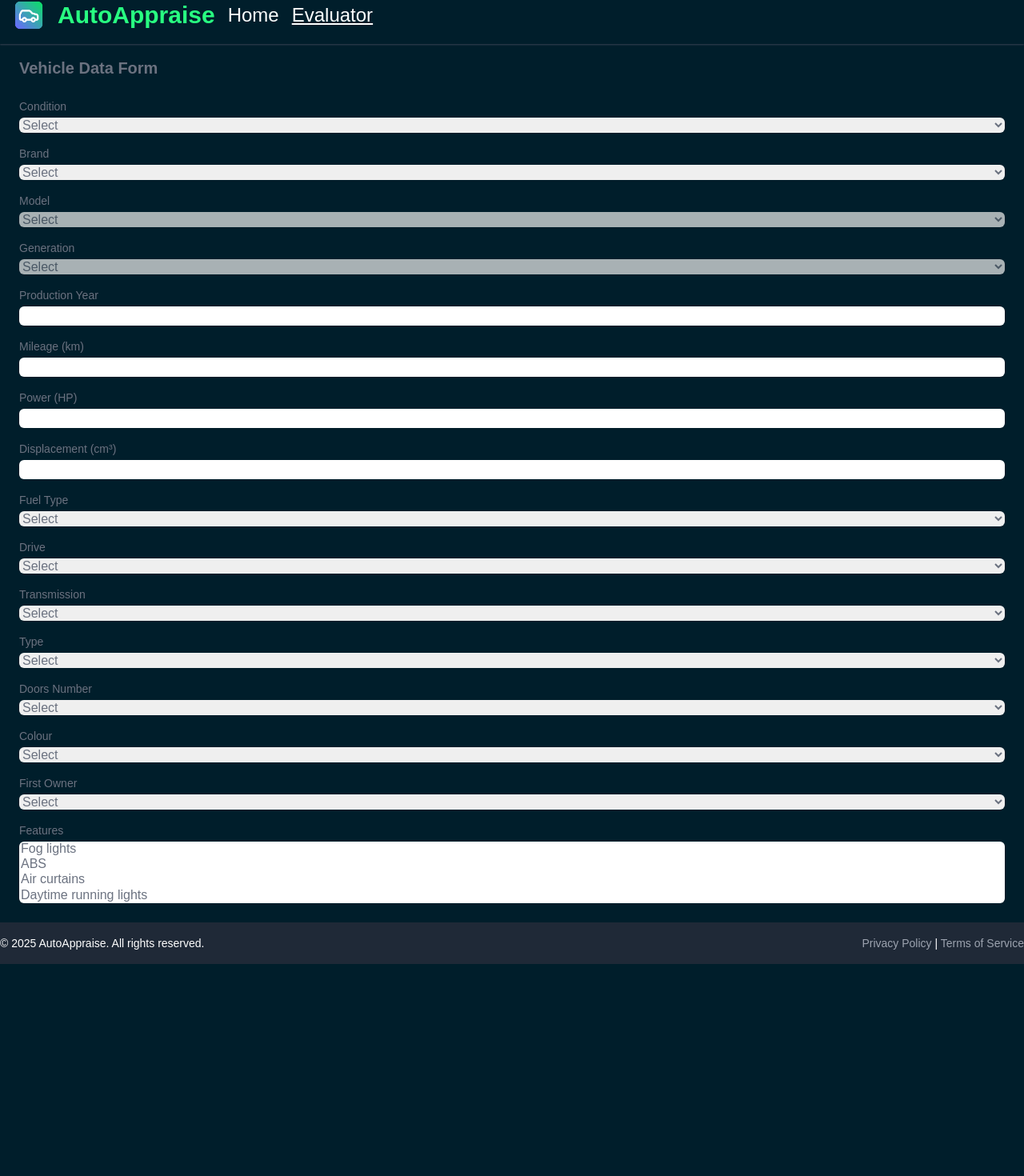
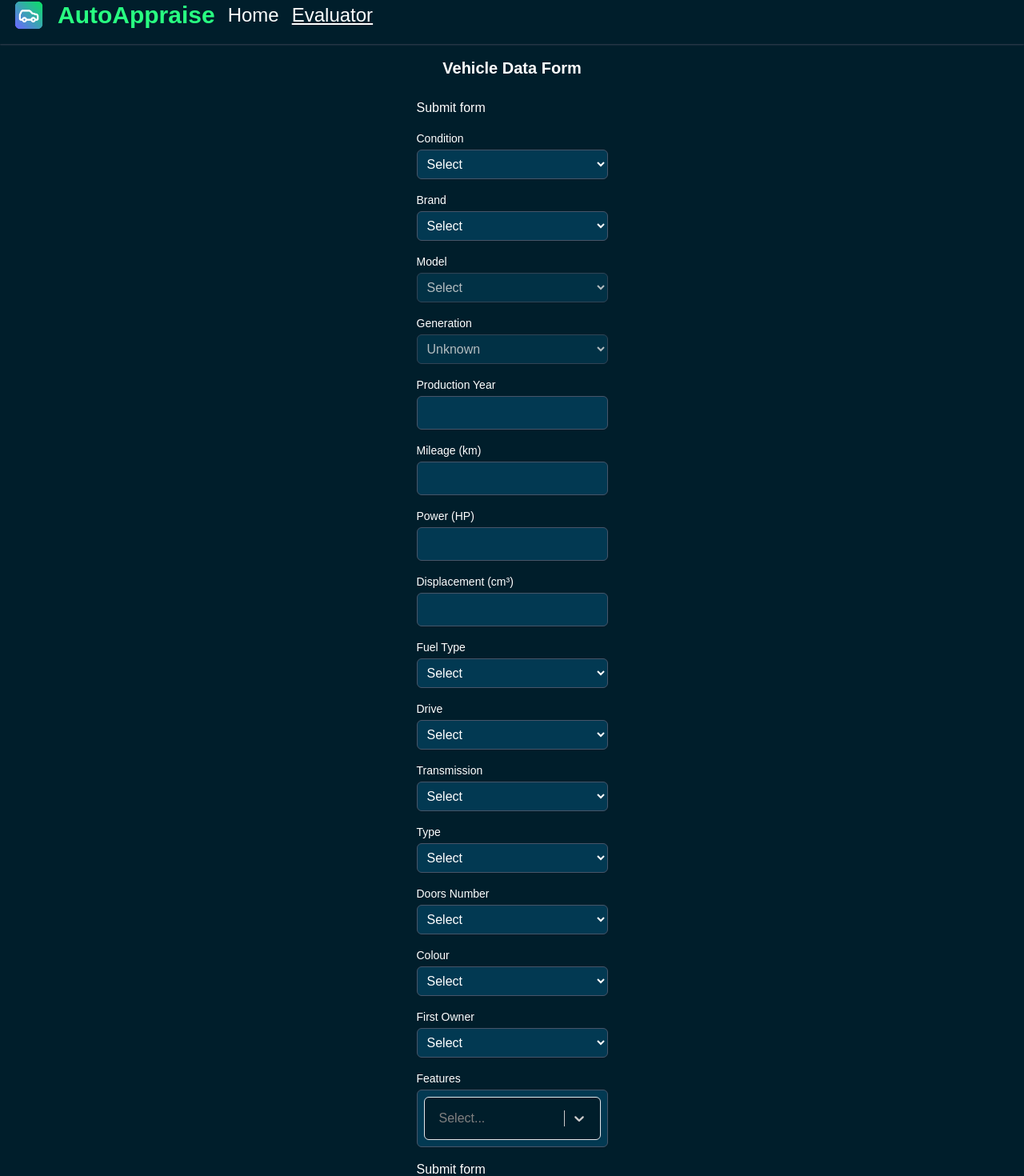
Before and after one commit to mszal449/Car-Price-Evaluator-Interface, a Next.js app in the folder app/: page /evaluator in a window 1280 px wide. Shown: the part 17-1487 px from the top of the page at 80% size. Before the commit the page ends 1222 px from the top, so only its background shows below. Built offline with nearby package versions, Linux system fonts and the light colour scheme.

Commit message:
Add form styles and handle data input

```diff
--- a/app/app/evaluator/page.tsx
+++ b/app/app/evaluator/page.tsx
@@ -1,6 +1,8 @@
 "use client";
 
 import { useState, useEffect } from "react";
+import Select, { StylesConfig } from "react-select";
+import { MultiValue } from 'react-select';
 
 type VehicleModel = {
   vehicle_model: string;
@@ -13,7 +15,7 @@ type VehicleBrand = {
   vehicle_model: VehicleModel[];
 };
 
-type ResultJSON = {
+type FormOptions = {
   condition: string[];
   vehicle_brand: VehicleBrand[];
   fuel_type: string[];
@@ -25,16 +27,18 @@ type ResultJSON = {
   features: string[];
 };
 
+
+interface FeatureOption {
+  value: string;
+  label: string;
+}
+
+
 export default function DynamicForm() {
-  const [data, setData] = useState<ResultJSON | null>(null);
-  const [selectedBrand, setSelectedBrand] = useState<string>("");
-  const [selectedModel, setSelectedModel] = useState<string>("");
-  const [selectedGeneration, setSelectedGeneration] = useState<string>("");
-  const [selectedVersion, setSelectedVersion] = useState<string>("");
-  const [models, setModels] = useState<string[]>([]);
-  const [generations, setGenerations] = useState<string[]>([]);
-  const [versions, setVersions] = useState<string[]>([]);
+  // All avaiable form options
+  const [formOptions, setFormOptions] = useState<FormOptions | null>(null);
 
+  // Current form state values
   const [formState, setFormState] = useState({
     price: "",
     condition: "",
@@ -52,18 +56,28 @@ export default function DynamicForm() {
     features: [] as string[],
   });
 
+
+  const [selectedBrand, setSelectedBrand] = useState<string>("");
+  const [selectedModel, setSelectedModel] = useState<string>("");
+  const [selectedGeneration, setSelectedGeneration] = useState<string>("Unknown");
+  const [selectedVersion, setSelectedVersion] = useState<string>("");
+  const [models, setModels] = useState<string[]>([]);
+  const [generations, setGenerations] = useState<string[]>([]);
+  const [versions, setVersions] = useState<string[]>([]);
+
+
   // Fetch data from the JSON file or API
   useEffect(() => {
     fetch("/unique_values.json")
       .then((res) => res.json())
-      .then((jsonData: ResultJSON) => setData(jsonData))
-      .catch((err) => console.error("Error fetching data:", err));
+      .then((jsonData: FormOptions) => setFormOptions(jsonData))
+      .catch((err) => console.error("Error fetching data:", err))
   }, []);
 
   // Update models when brand changes
   useEffect(() => {
-    if (selectedBrand && data) {
-      const brandData = data.vehicle_brand.find(
+    if (selectedBrand && formOptions) {
+      const brandData = formOptions.vehicle_brand.find(
         (brand) => brand.name === selectedBrand
       );
       setModels(
@@ -73,12 +87,12 @@ export default function DynamicForm() {
       setGenerations([]);
       setVersions([]);
     }
-  }, [selectedBrand, data]);
+  }, [selectedBrand, formOptions]);
 
   // Update generations when model changes
   useEffect(() => {
-    if (selectedModel && data) {
-      const brandData = data.vehicle_brand.find(
+    if (selectedModel && formOptions) {
+      const brandData = formOptions.vehicle_brand.find(
         (brand) => brand.name === selectedBrand
       );
       const modelData = brandData?.vehicle_model.find(
@@ -88,12 +102,12 @@ export default function DynamicForm() {
       setSelectedGeneration("");
       setVersions([]);
     }
-  }, [selectedModel, selectedBrand, data]);
+  }, [selectedModel, selectedBrand, formOptions]);
 
   // Update versions when generation changes
   useEffect(() => {
-    if (selectedModel && data) {
-      const brandData = data.vehicle_brand.find(
+    if (selectedModel && formOptions) {
+      const brandData = formOptions.vehicle_brand.find(
         (brand) => brand.name === selectedBrand
       );
       const modelData = brandData?.vehicle_model.find(
@@ -102,20 +116,78 @@ export default function DynamicForm() {
       setVersions(modelData?.vehicle_version || []);
       setSelectedVersion("");
     }
-  }, [selectedGeneration, selectedModel, selectedBrand, data]);
+  }, [selectedGeneration, selectedModel, selectedBrand, formOptions]);
 
   const handleInputChange = (
     field: string,
     value: string | number | string[]
   ) => {
     setFormState((prev) => ({ ...prev, [field]: value }));
+    console.log(formState);
   };
 
+  const featureOptions: FeatureOption[] = formOptions?.features.map((feature) => ({
+    value: feature,
+    label: feature,
+  })) || [];
+
+  const handleFeaturesChange = (selectedOptions: MultiValue<FeatureOption>) => {
+    handleInputChange(
+      "features",
+      selectedOptions ? selectedOptions.map((option) => option.value) : []
+    );
+  };
+
+  const customStyles: StylesConfig<FeatureOption, true> = {
+    control: (provided) => ({
+      ...provided,
+      color: 'white',
+      backgroundColor: '#001e2b',
+      borderColor: 'gray-300',
+      borderRadius: '0.375rem',
+      padding: '0.5rem',
+      boxShadow: '0 1px 2px 0 rgba(0, 0, 0, 0.05)',
+      '&:hover': {
+        borderColor: 'gray-500',
+      },
+    }),
+    menu: (provided) => ({
+      ...provided,
+      backgroundColor: 'gray',
+      borderRadius: '0.375rem',
+      boxShadow: '0 1px 2px 0 rgba(0, 0, 0, 0.05)',
+    }),
+    multiValue: (provided) => ({
+      ...provided,
+      backgroundColor: 'gray',
+      borderRadius: '0.375rem',
+    }),
+    multiValueLabel: (provided) => ({
+      ...provided,
+      backgroundColor: '001e2b',
+    }),
+    multiValueRemove: (provided) => ({
+      ...provided,
+      color: 'white',
+      '&:hover': {
+        backgroundColor: 'gray-300',
+        color: 'gray-700',
+      },
+    }),
+  };
+
+  const submitForm = (e: React.FormEvent<HTMLFormElement>) => {
+    e.preventDefault();
+    console.log(formState);
+  }
+
+
   return (
-    <div className="p-6 text-gray-500">
+    <div className="p-6 flex flex-col items-center w-full">
       <h1 className="text-xl font-bold mb-6">Vehicle Data Form</h1>
-      <form className="space-y-4">
+      <form className="space-y-4" onSubmit={submitForm}>
         {/* Condition */}
+        <button type='submit'>Submit form</button>
         <div>
           <label htmlFor="condition" className="block text-sm font-medium">
             Condition
@@ -124,10 +196,10 @@ export default function DynamicForm() {
             id="condition"
             value={formState.condition}
             onChange={(e) => handleInputChange("condition", e.target.value)}
-            className="mt-1 block w-full border-gray-300 rounded-md shadow-sm"
+            className="form-input"
           >
             <option value="">Select</option>
-            {data?.condition.map((cond) => (
+            {formOptions?.condition.map((cond) => (
               <option key={cond} value={cond}>
                 {cond}
               </option>
@@ -144,10 +216,10 @@ export default function DynamicForm() {
             id="brand"
             value={selectedBrand}
             onChange={(e) => setSelectedBrand(e.target.value)}
-            className="mt-1 block w-full border-gray-300 rounded-md shadow-sm"
+            className="form-input"
           >
             <option value="">Select</option>
-            {data?.vehicle_brand.map((brand) => (
+            {formOptions?.vehicle_brand.map((brand) => (
               <option key={brand.name} value={brand.name}>
                 {brand.name}
               </option>
@@ -164,7 +236,7 @@ export default function DynamicForm() {
             value={selectedModel}
             onChange={(e) => setSelectedModel(e.target.value)}
             disabled={!models.length}
-            className="mt-1 block w-full border-gray-300 rounded-md shadow-sm"
+            className="form-input"
           >
             <option value="">Select</option>
             {models.map((model) => (
@@ -174,7 +246,6 @@ export default function DynamicForm() {
             ))}
           </select>
         </div>
-
         <div>
   <label htmlFor="generation" className="block text-sm font-medium">
     Generation
@@ -184,10 +255,12 @@ export default function DynamicForm() {
     value={selectedGeneration}
     onChange={(e) => setSelectedGeneration(e.target.value)}
     disabled={!generations.length}
-            className="mt-1 block w-full border-gray-300 rounded-md shadow-sm"
+    className="form-input"
   >
-            <option value="">Select</option>
-            {generations.map((gen) => (
+    <option value="Unknown">Unknown</option>
+    {generations
+      .filter((gen) => gen !== "Unknown")
+      .map((gen) => (
         <option key={gen} value={gen}>
           {gen}
         </option>
@@ -213,23 +286,23 @@ export default function DynamicForm() {
               onChange={(e) =>
                 handleInputChange(id, parseFloat(e.target.value))
               }
-              className="mt-1 block w-full border-gray-300 rounded-md shadow-sm"
+              className="form-input"
             />
           </div>
         ))}
 
         {/* Other Dropdowns */}
         {[
-          { id: "fuelType", label: "Fuel Type", options: data?.fuel_type },
-          { id: "drive", label: "Drive", options: data?.drive },
+          { id: "fuelType", label: "Fuel Type", options: formOptions?.fuel_type },
+          { id: "drive", label: "Drive", options: formOptions?.drive },
           {
             id: "transmission",
             label: "Transmission",
-            options: data?.transmission,
+            options: formOptions?.transmission,
           },
-          { id: "type", label: "Type", options: data?.type },
-          { id: "doors", label: "Doors Number", options: data?.doors_number },
-          { id: "colour", label: "Colour", options: data?.colour },
+          { id: "type", label: "Type", options: formOptions?.type },
+          { id: "doors", label: "Doors Number", options: formOptions?.doors_number },
+          { id: "colour", label: "Colour", options: formOptions?.colour },
           { id: "firstOwner", label: "First Owner", options: ["Yes", "No"] },
         ].map(({ id, label, options }) => (
           <div key={id}>
@@ -240,7 +313,7 @@ export default function DynamicForm() {
               id={id}
               value={formState[id as keyof typeof formState]}
               onChange={(e) => handleInputChange(id, e.target.value)}
-              className="mt-1 block w-full border-gray-300 rounded-md shadow-sm"
+              className="form-input"
             >
               <option value="">Select</option>
               {options?.map((opt) => (
@@ -257,25 +330,21 @@ export default function DynamicForm() {
           <label htmlFor="features" className="block text-sm font-medium">
             Features
           </label>
-          <select
+          <Select
             id="features"
-            multiple
-            value={formState.features}
-            onChange={(e) =>
-              handleInputChange(
-                "features",
-                Array.from(e.target.selectedOptions, (option) => option.value)
-              )
-            }
-            className="mt-1 block w-full border-gray-300 rounded-md shadow-sm"
-          >
-            {data?.features.map((feature) => (
-              <option key={feature} value={feature}>
-                {feature}
-              </option>
-            ))}
-          </select>
+            isMulti
+            options={featureOptions}
+            value={formState.features.map((feature) => ({
+              value: feature,
+              label: feature,
+            }))}
+            styles={customStyles}
+            onChange={handleFeaturesChange}
+            className="form-input"
+          />
         </div>
+        <button type='submit'>Submit form</button>
+
       </form>
     </div>
   );
--- a/app/app/globals.css
+++ b/app/app/globals.css
@@ -21,3 +21,8 @@ body {
 .button-colors {
   @apply bg-[#046c4b] border  border-[#04e863] ease-in duration-150 hover:bg-[#02593f];
 }
+
+
+.form-input {
+  @apply bg-[#023952] border border-slate-600  mt-1 p-2 block w-full rounded-md shadow-sm;
+}
--- a/app/package.json
+++ b/app/package.json
@@ -12,7 +12,8 @@
     "next": "15.1.4",
     "react": "^19.0.0",
     "react-dom": "^19.0.0",
-    "react-icons": "^5.4.0"
+    "react-icons": "^5.4.0",
+    "react-select": "^5.9.0"
   },
   "devDependencies": {
     "@eslint/eslintrc": "^3",
```
Also changed, not shown: 1 other file (tests, documents, lock files or other folders). Lines whose indentation alone changed are shown as unchanged.
